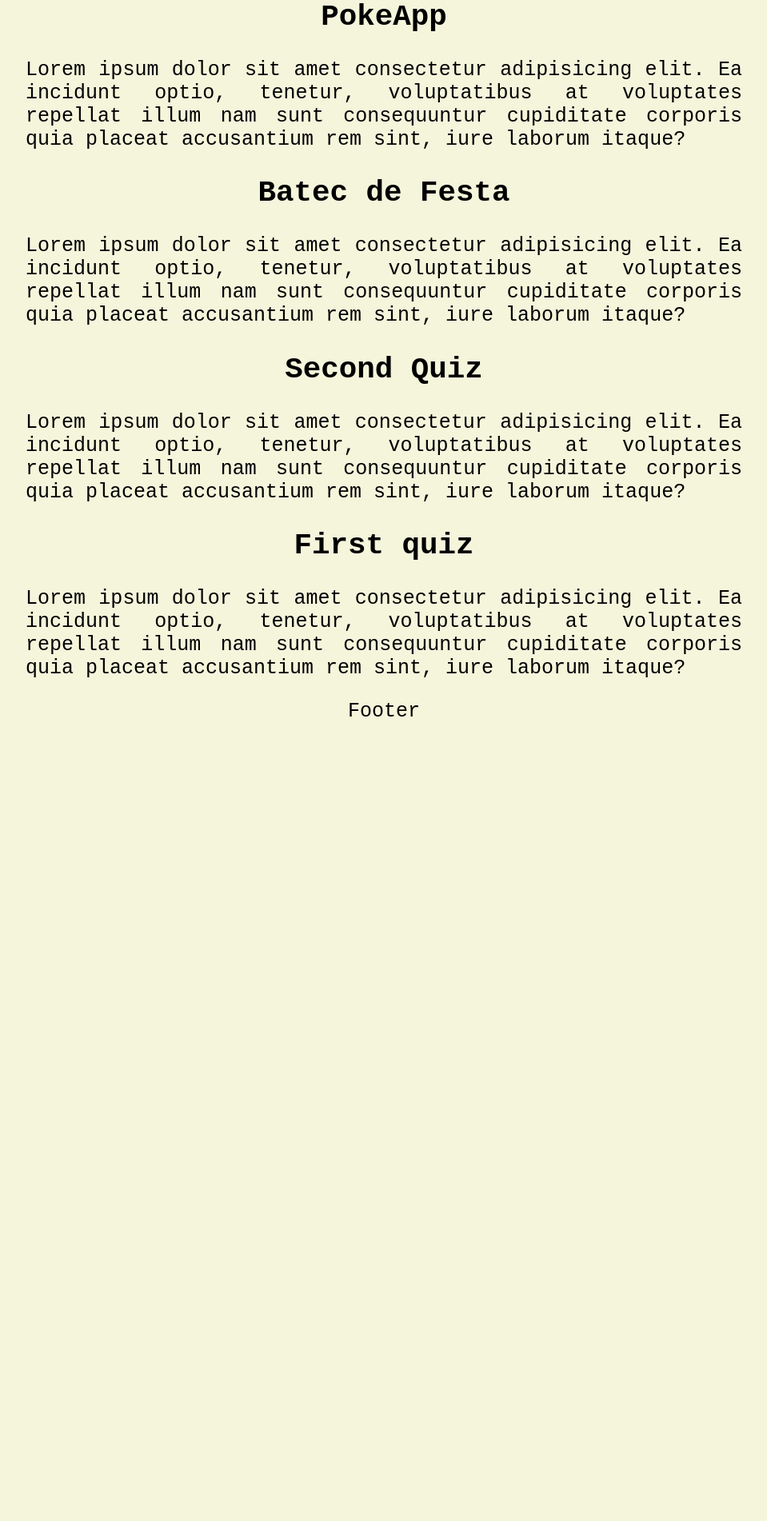
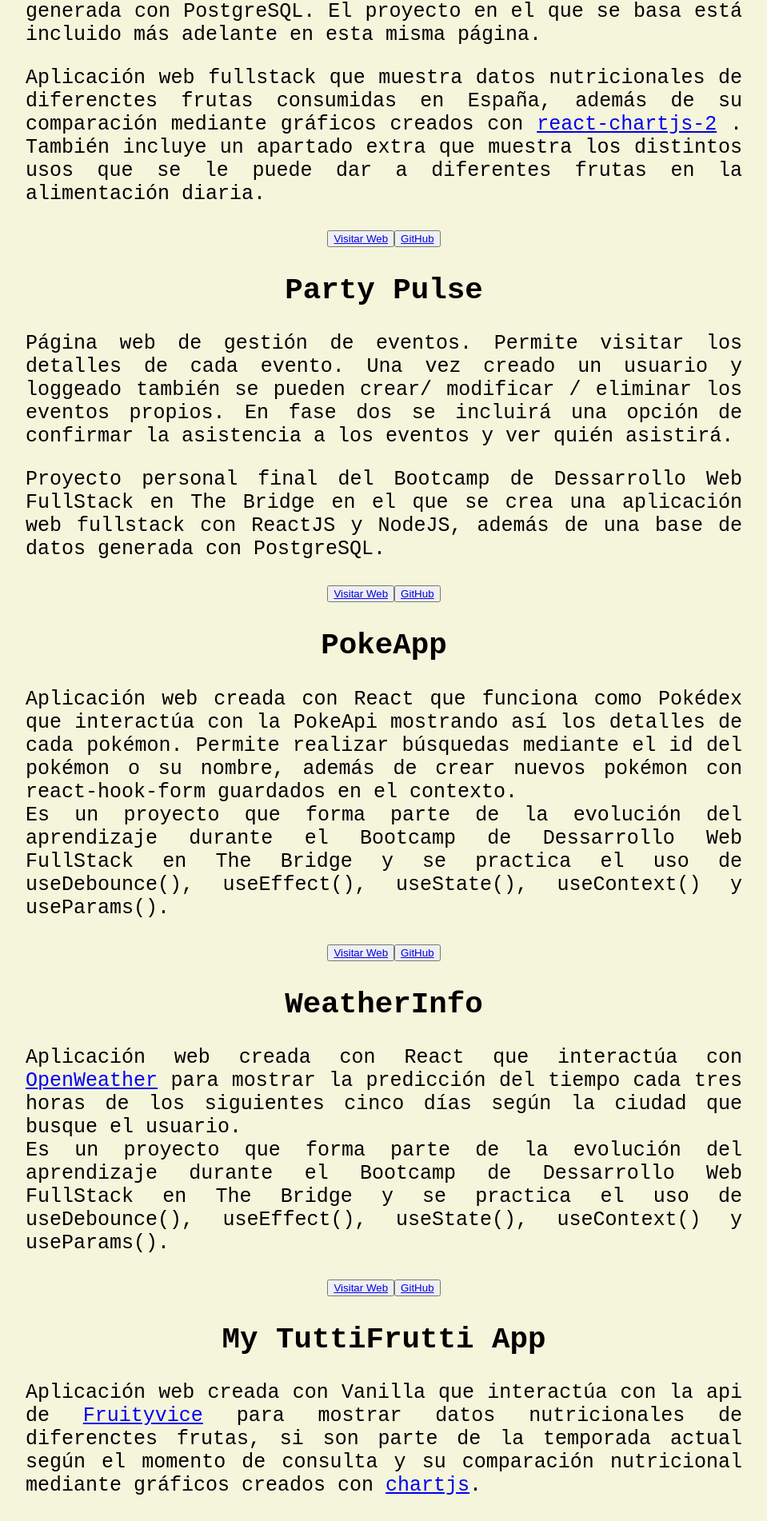
Before and after one commit to CristinaMateo/Portfolio, a React (Vite) app: page / in a window 1280 px wide. Shown: the part 1996-3898 px from the top of the page at 80% size, without its empty margins (160-1119 px from the left). Before the commit the page ends 2942 px from the top, so only its background shows below. Built offline with nearby package versions, Linux system fonts and the light colour scheme.

Commit message:
resumen y enlaces

```diff
--- a/src/components/Main/Proyectos/Proyectos.jsx
+++ b/src/components/Main/Proyectos/Proyectos.jsx
@@ -4,25 +4,66 @@ const Proyectos = () => {
   return (
     <section id="proyectos">
       <h1>Proyectos</h1>
+      <p>A continuación una muestra de los proyectos realizados del más reciente al más antiguo. Cada uno incluye un resumen y el acceso al códido en GitHub y a la página desplegada.</p>
+
       <article>
         <h2>Full TuttiFrutti</h2>
-        <p>Recreación del proyecto frontend bla bla bla Lorem ipsum dolor sit amet consectetur, adipisicing elit. Optio a tempore nobis delectus ullam velit voluptatum, non at quod distinctio explicabo, fuga veniam assumenda ipsum suscipit atque? Quod, perspiciatis ipsa.</p>
+        <p>Recreación del proyecto "My TuttiFrutti App" mediante uso de ReactJS y NodeJS, además de una base de datos propia generada con PostgreSQL. El proyecto en el que se basa está incluido más adelante en esta misma página.</p>
+        <p>Aplicación web fullstack que muestra datos nutricionales de diferenctes frutas consumidas en España, además de su comparación mediante gráficos creados con <a href="https://react-chartjs-2.js.org/">react-chartjs-2</a> . También incluye un apartado extra que muestra los distintos usos que se le puede dar a diferentes frutas en la alimentación diaria. </p>
+        <img src="" alt="" />
+        <button><a href="https://tuttifrutti.onrender.com/">Visitar Web</a></button>
+        <button><a href="https://github.com/CristinaMateo/Full-TuttiFrutti">GitHub</a></button>
       </article>
+
+      <article>
+        <h2> Party Pulse</h2>
+        <p>Página web de gestión de eventos. Permite visitar los detalles de cada evento. Una vez creado un usuario y loggeado también se pueden crear/ modificar / eliminar los eventos propios. En fase dos se incluirá una opción de confirmar la asistencia a los eventos y ver quién asistirá.</p>
+        <p>Proyecto personal final del Bootcamp de Dessarrollo Web FullStack en The Bridge en el que se crea una aplicación web fullstack con ReactJS y NodeJS, además de una base de datos generada con PostgreSQL.</p>
+        <img src="" alt="" />
+        <button><a href="https://partypulse-ynvm.onrender.com/">Visitar Web</a></button>
+        <button><a href="https://github.com/CristinaMateo/Batec_de_Festa">GitHub</a></button>
+      </article>
+
       <article>
         <h2>PokeApp</h2>
-        <p>Lorem ipsum dolor sit amet consectetur adipisicing elit. Ea incidunt optio, tenetur, voluptatibus at voluptates repellat illum nam sunt consequuntur cupiditate corporis quia placeat accusantium rem sint, iure laborum itaque?</p>
+        <p>Aplicación web creada con React que funciona como Pokédex que interactúa con la PokeApi mostrando así los detalles de cada pokémon. Permite realizar búsquedas mediante el id del pokémon o su nombre, además de crear nuevos pokémon con react-hook-form guardados en el contexto. <br />
+        Es un proyecto que forma parte de la evolución del aprendizaje durante el Bootcamp de Dessarrollo Web FullStack en The Bridge y se practica el uso de useDebounce(), useEffect(), useState(), useContext() y useParams().</p>
+        <img src="" alt="" />
+        <button><a href="https://sweet-kitsune-b9bcb3.netlify.app">Visitar Web</a></button>
+        <button><a href="https://github.com/CristinaMateo/weatherInfo">GitHub</a></button>
       </article>
+
       <article>
-        <h2> Batec de Festa</h2>
-        <p>Lorem ipsum dolor sit amet consectetur adipisicing elit. Ea incidunt optio, tenetur, voluptatibus at voluptates repellat illum nam sunt consequuntur cupiditate corporis quia placeat accusantium rem sint, iure laborum itaque?</p>
+        <h2>WeatherInfo</h2>
+        <p>Aplicación web creada con React que interactúa con <a href="https://openweathermap.org/">OpenWeather</a> para mostrar la predicción del tiempo cada tres horas de los siguientes cinco días según la ciudad que busque el usuario. <br />
+        Es un proyecto que forma parte de la evolución del aprendizaje durante el Bootcamp de Dessarrollo Web FullStack en The Bridge y se practica el uso de useDebounce(), useEffect(), useState(), useContext() y useParams().</p>
+        <img src="" alt="" />
+        <button><a href="https://yourweatherinfobycris.netlify.app/">Visitar Web</a></button>
+        <button><a href="https://github.com/CristinaMateo/pokeApp">GitHub</a></button>
       </article>
+
+      <article>
+        <h2>My TuttiFrutti App</h2>
+        <p>Aplicación web creada con Vanilla que interactúa con la api de <a href="https://www.fruityvice.com/">Fruityvice</a> para mostrar datos nutricionales de diferenctes frutas, si son parte de la temporada actual según el momento de consulta y su comparación nutricional mediante gráficos creados con <a href="https://www.chartjs.org/docs/latest/">chartjs</a>.</p>
+        <img src="" alt="" />
+        <button><a href="https://cristinamateo.github.io/mytuttifruttiApp/">Visitar Web</a></button>
+        <button><a href="https://github.com/CristinaMateo/mytuttifruttiApp">GitHub</a></button>
+      </article>
+
       <article>
         <h2> Second Quiz</h2>
-        <p>Lorem ipsum dolor sit amet consectetur adipisicing elit. Ea incidunt optio, tenetur, voluptatibus at voluptates repellat illum nam sunt consequuntur cupiditate corporis quia placeat accusantium rem sint, iure laborum itaque?</p>
+        <p>Segunda práctica de quiz. Creado con Vanilla hace peticiones a <a href="https://opentdb.com/">Open DB</a> Para crear un quiz con una temática televisiva y preguntas aleatorias que proporciona la API. Estilada como un teletexto para que concuerde con la temática del quiz. Ha sido gestionada con Firebase para los datos del usuario y su progreso en cada realización que haga del quiz.</p>
+        <img src="" alt="" />
+        <button><a href="https://cristinamateo.github.io/secQuiz/">Visitar Web</a></button>
+        <button><a href="https://github.com/CristinaMateo/secQuiz">GitHub</a></button>
       </article>
+
       <article>
         <h2> First quiz</h2>
-        <p>Lorem ipsum dolor sit amet consectetur adipisicing elit. Ea incidunt optio, tenetur, voluptatibus at voluptates repellat illum nam sunt consequuntur cupiditate corporis quia placeat accusantium rem sint, iure laborum itaque?</p>
+        <p>Primer proyecto con Vanilla, es el proyecto precursor de Second Quiz. </p>
+        <img src="" alt="" />
+        <button><a href="https://cristinamateo.github.io/Quiz/">Visitar Web</a></button>
+        <button><a href="https://github.com/CristinaMateo/Quiz">GitHub</a></button>
       </article>
     </section>
   );
--- a/src/styles/components/_Header.scss
+++ b/src/styles/components/_Header.scss
@@ -6,7 +6,7 @@ nav {
     width:fit-content;
     margin: 10px ;
     position: fixed;
-    top: 20px;
+    top: 0px;
     right: 50px;
     margin-right: 20px;
     justify-content: end;
```
